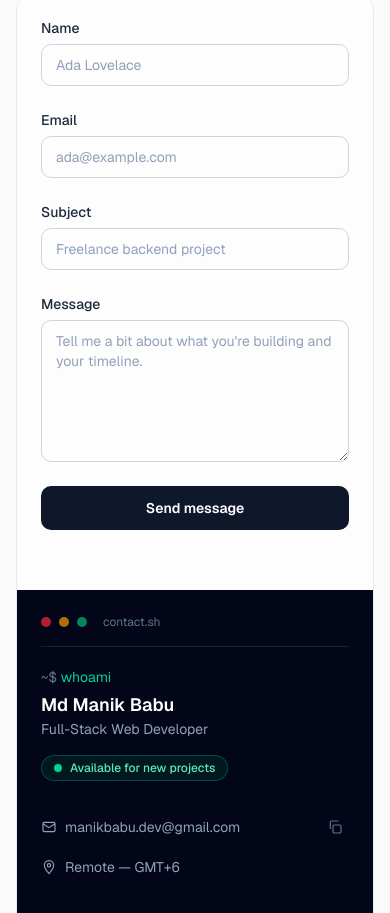
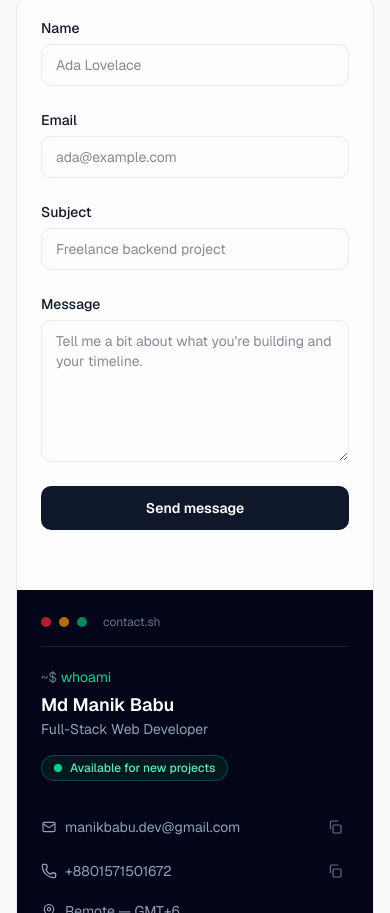
Before and after one commit to manik-babu/portfolio-frontend, a Next.js app: page / in a window 390 px wide. Shown: the part 5171-6084 px from the top of the page. Built offline with nearby package versions, Linux system fonts and the light colour scheme.

Commit message:
style: add phone number in contact section

```diff
--- a/src/components/sections/ContactMe.tsx
+++ b/src/components/sections/ContactMe.tsx
@@ -1,7 +1,7 @@
 "use client";
 
 import { useCallback, useId, useRef, useState } from "react";
-
+import { Phone } from "lucide-react"
 /**
  * ContactMe
  * ---------------------------------------------------------------------------
@@ -38,6 +38,7 @@ export interface ContactMeProps {
   name?: string;
   role?: string;
   email?: string;
+  phone?: string;
   location?: string;
   available?: boolean;
   socials?: { label: string; href: string }[];
@@ -148,6 +149,7 @@ export function ContactMe({
   name = "Md Manik Babu",
   role = "Full-Stack Web Developer",
   email = "manikbabu.dev@gmail.com",
+  phone = "+8801571501672",
   location = "Remote — GMT+6",
   available = true,
   socials = [
@@ -161,7 +163,9 @@ export function ContactMe({
   const [errors, setErrors] = useState<FormErrors>({});
   const [status, setStatus] = useState<SubmitStatus>("idle");
   const [statusMessage, setStatusMessage] = useState<string>("");
-  const [copied, setCopied] = useState(false);
+  const [emailCopied, setEmailCopied] = useState(false);
+  const [phoneCopied, setPhoneCopied] = useState(false);
+
 
   const formStartedAt = useRef<number>(Date.now());
   const idPrefix = useId();
@@ -257,12 +261,21 @@ export function ContactMe({
   const handleCopyEmail = useCallback(async () => {
     try {
       await navigator.clipboard.writeText(email);
-      setCopied(true);
-      window.setTimeout(() => setCopied(false), 2000);
+      setEmailCopied(true);
+      window.setTimeout(() => setEmailCopied(false), 2000);
     } catch {
       // Clipboard API unavailable — no-op, the email is still visible/selectable.
     }
   }, [email]);
+  const handleCopyPhone = useCallback(async () => {
+    try {
+      await navigator.clipboard.writeText(phone);
+      setPhoneCopied(true);
+      window.setTimeout(() => setPhoneCopied(false), 2000);
+    } catch {
+      // Clipboard API unavailable — no-op, the email is still visible/selectable.
+    }
+  }, [phone]);
 
   const fieldError = (field: FieldName) => (touched[field] ? errors[field] : undefined);
 
@@ -284,7 +297,7 @@ export function ContactMe({
           <div className="bg-white/70 dark:bg-slate-900/60 p-6 sm:p-10 lg:col-span-3">
             <form noValidate onSubmit={handleSubmit} className="space-y-6">
               {/* Honeypot field — hidden from sighted + AT users, visible to bots that fill everything */}
-              <div className="hidden" aria-hidden="true">
+              {/* <div className="hidden" aria-hidden="true">
                 <label htmlFor={`${idPrefix}-company`}>Company</label>
                 <input
                   id={`${idPrefix}-company`}
@@ -295,7 +308,7 @@ export function ContactMe({
                   value={form.company}
                   onChange={handleChange("company" as FieldName)}
                 />
-              </div>
+              </div> */}
 
               <div className="grid grid-cols-1 gap-6 sm:grid-cols-2">
                 <Field
@@ -409,9 +422,27 @@ export function ContactMe({
                     type="button"
                     onClick={handleCopyEmail}
                     className="shrink-0 rounded-md p-1.5 text-slate-500 transition hover:bg-white/5 hover:text-white focus:outline-none focus-visible:ring-2 focus-visible:ring-amber-500"
-                    aria-label={copied ? "Email copied" : "Copy email address"}
+                    aria-label={emailCopied ? "Email copied" : "Copy email address"}
                   >
-                    {copied ? (
+                    {emailCopied ? (
+                      <IconCheck className="h-4 w-4 text-emerald-400" aria-hidden="true" />
+                    ) : (
+                      <IconCopy className="h-4 w-4" aria-hidden="true" />
+                    )}
+                  </button>
+                </div>
+                <div className="flex items-center justify-between gap-3">
+                  <span className="flex min-w-0 items-center gap-2 text-slate-400">
+                    <Phone className="h-4 w-4 shrink-0" aria-hidden="true" />
+                    <span className="truncate">{phone}</span>
+                  </span>
+                  <button
+                    type="button"
+                    onClick={handleCopyPhone}
+                    className="shrink-0 rounded-md p-1.5 text-slate-500 transition hover:bg-white/5 hover:text-white focus:outline-none focus-visible:ring-2 focus-visible:ring-amber-500"
+                    aria-label={phoneCopied ? "Phone copied" : "Copy phone number"}
+                  >
+                    {phoneCopied ? (
                       <IconCheck className="h-4 w-4 text-emerald-400" aria-hidden="true" />
                     ) : (
                       <IconCopy className="h-4 w-4" aria-hidden="true" />
@@ -480,12 +511,12 @@ function Field({
 }: FieldProps) {
   const errorId = `${id}-error`;
   const sharedClasses =
-    "block w-full rounded-lg border border-slate-200/80 dark:border-slate-700/50 px-3.5 py-2.5 text-sm text-slate-900 transition placeholder:text-slate-400 focus:outline-none focus-visible:ring-2 focus-visible:ring-amber-500 focus-visible:ring-offset-1 " +
+    "block w-full rounded-lg border border-slate-200/80 dark:border-slate-700/50 px-3.5 py-2.5 text-sm text-slate-900 transition placeholder:text-slate-400" +
     (error ? "border-red-400" : "border-slate-300 hover:border-slate-400");
 
   return (
     <div>
-      <label htmlFor={id} className="mb-1.5 block text-sm font-medium text-slate-800">
+      <label htmlFor={id} className="mb-1.5 block text-sm font-medium text-gray-900 dark:text-white">
         {label}
       </label>
       {as === "textarea" ? (
```
